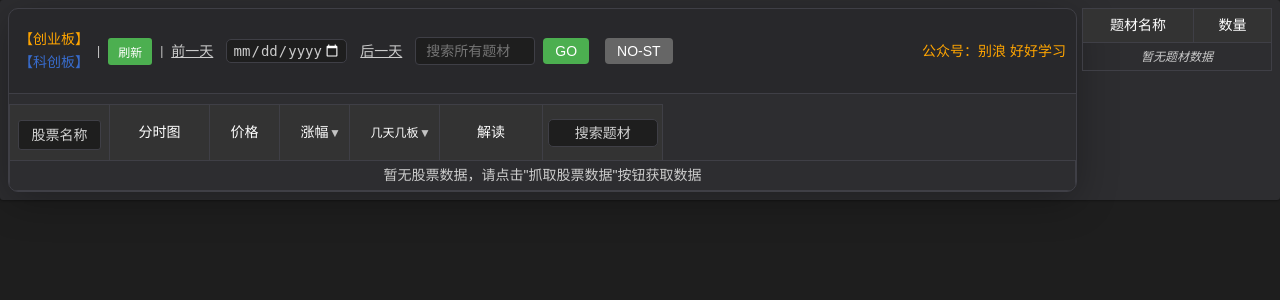
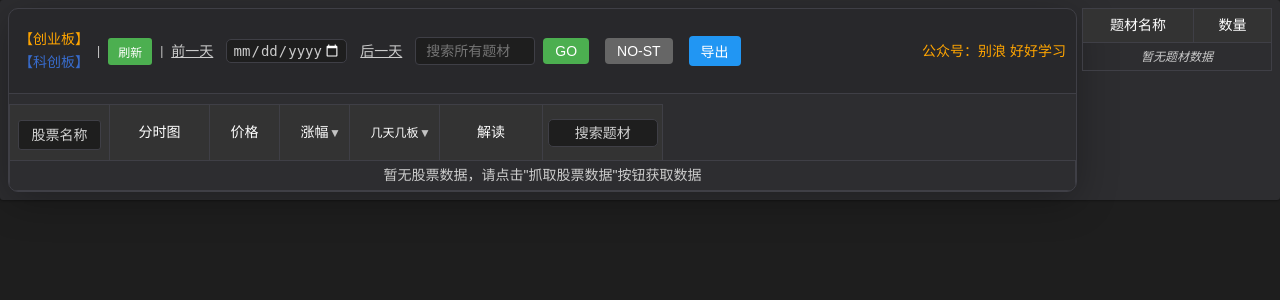
Before and after one commit to b2522/hot_tdx, a Flask app: page / in a window 1280 px wide. Shown: the top 300 px of the page. Run offline with Flask 3, Linux system fonts and the light colour scheme; data that the repository does not hold is empty.

Commit message:
Add files via upload

```diff
--- a/templates/index.html
+++ b/templates/index.html
@@ -47,6 +47,7 @@
                         <input type="text" id="plateSearchInput" placeholder="搜索所有题材" class="plate-search-input-inline">
                         <button onclick="searchPlate()" class="plate-search-button-inline">GO</button>
                         <button id="noStButton" onclick="toggleNoStFilter()" class="no-st-button" type="button">NO-ST</button>
+                        <button onclick="exportStockCodes()" class="export-button" type="button">导出</button>
                     </div>
                     <div style="margin-left: auto; color: orange !important; font-size: 14px;">
                         公众号：别浪 好好学习
```
